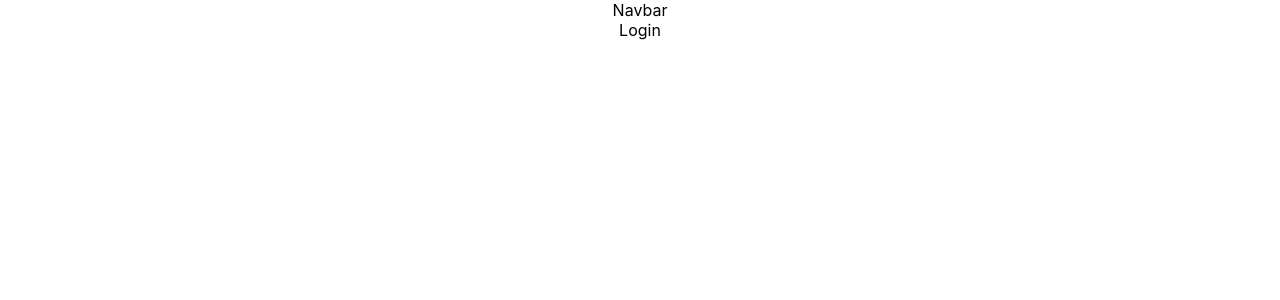
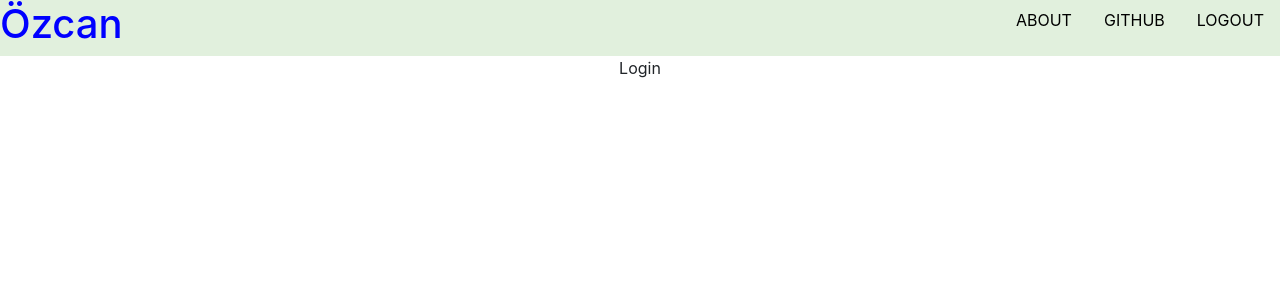
Before and after one commit to ozcan-cetin/recipe-app, a React (Create React App) app: page /login in a window 1280 px wide. Shown: the top 300 px of the page. Built offline with nearby package versions, Linux system fonts and the light colour scheme.

Commit message:
navbar completed

```diff
--- a/public/index.html
+++ b/public/index.html
@@ -15,6 +15,12 @@
       user's mobile device or desktop. See https://developers.google.com/web/fundamentals/web-app-manifest/
     -->
     <link rel="manifest" href="%PUBLIC_URL%/manifest.json" />
+    <link
+  rel="stylesheet"
+  href="https://cdn.jsdelivr.net/npm/bootstrap@5.1.3/dist/css/bootstrap.min.css"
+  integrity="sha384-1BmE4kWBq78iYhFldvKuhfTAU6auU8tT94WrHftjDbrCEXSU1oBoqyl2QvZ6jIW3"
+  crossorigin="anonymous"
+/>
     <!--
       Notice the use of %PUBLIC_URL% in the tags above.
       It will be replaced with the URL of the `public` folder during the build.
--- a/src/components/navbar/Navbar.js
+++ b/src/components/navbar/Navbar.js
@@ -1,9 +1,28 @@
-import React from 'react'
+import React from "react";
+import Style from "./Style";
+import { NavLink } from "react-router-dom";
 
 const Navbar = () => {
   return (
-    <div>Navbar</div>
-  )
-}
+    <Style>
+      <div>
+        <h1>Özcan</h1>
+      </div>
+      <div>
+        <ul>
+          <li>
+            <NavLink to="about">ABOUT</NavLink>
+          </li>
+          <li>
+            <a href="https://github.com/">GITHUB</a>
+          </li>
+          <li>
+            <a href="">LOGOUT</a>
+          </li>
+        </ul>
+      </div>
+    </Style>
+  );
+};
 
-export default Navbar
+export default Navbar;
--- a/src/components/navbar/Style.js
+++ b/src/components/navbar/Style.js
@@ -0,0 +1,24 @@
+import styled from 'styled-components';
+
+const Nav = styled.nav`
+  color: blue;
+  text-align: left;
+  display: flex;
+  justify-content: space-between;
+  align-items: center;
+  background-color:#E1F0DD ;
+  ul{
+
+  }
+  li{
+    list-style-type: none;
+    display: inline-block;
+    margin: 0 1rem;
+  }
+  a{
+    text-decoration: none;
+    color: black;
+  }
+`;
+
+export default Nav;
```
